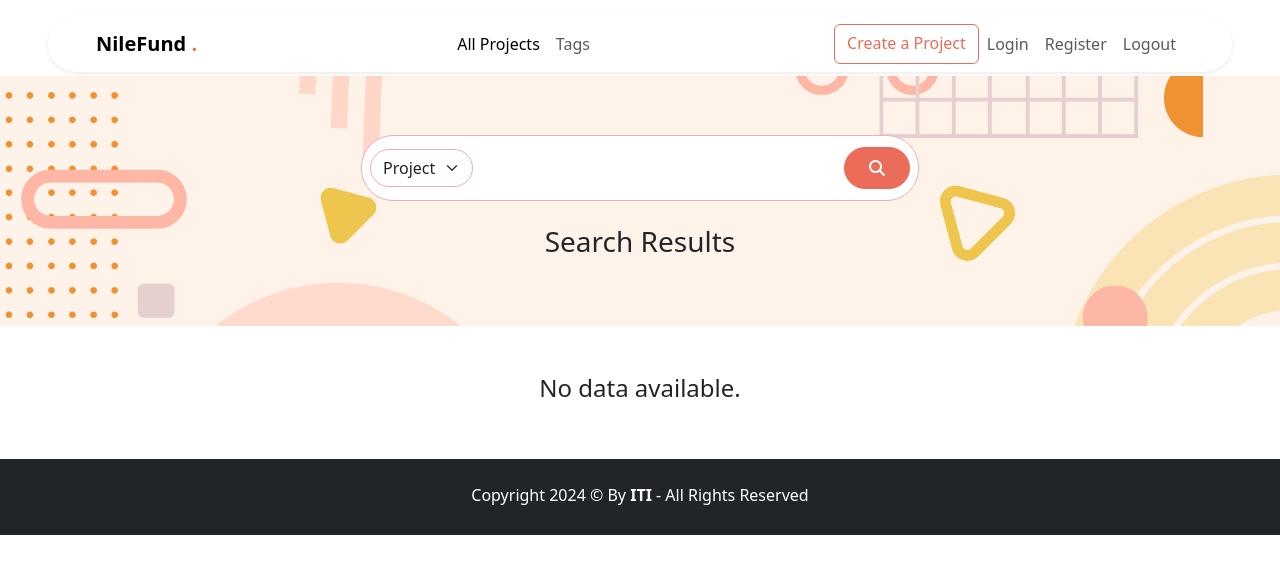
After one commit to HudaMohamed22/CrowdFunding-Web-App-Django-ITI, a Django app: page /home/search/ in a window 1280 px wide. The commit adds this page. Shown: the top 574 px of the page. Run offline with Django 5.2, Linux system fonts and the light colour scheme; some libraries are stand-ins or nearby versions.

Commit message:
adding search view and search_results.html

```diff
--- /dev/null
+++ b/homepage/forms.py
@@ -0,0 +1,12 @@
+from django import  forms
+
+class SearchForm(forms.Form):
+    options = [('project', 'Project'), ('tag', 'Tag')]
+    search_option = forms.ChoiceField(choices=options)
+    query = forms.CharField(max_length=100, label='', required=True)
+
+    def clean_query(self):
+        query = self.cleaned_data.get("query")
+        if not query or query.isspace():
+            raise forms.ValidationError("This field cannot be empty.")
+        return query
--- /dev/null
+++ b/homepage/templates/homepage/search_results.html
@@ -0,0 +1,84 @@
+{% extends 'layouts/base.html' %}
+{% load static %}
+
+
+{% block 'CSS_attachement' %}
+<link rel="stylesheet" href="{% static 'css/general_styles.css' %}">
+<style>
+    .hero-section-header-bg {
+    background-image: url("{% static 'homepage/images/header.png' %}");
+}
+</style>
+{% endblock %}
+
+{% block 'page-title' %}
+<title>NileFund - Search Results</title>
+{% endblock %}
+
+{% block 'hero-section-content' %}
+<!-- Start hero section -->
+<section class="d-flex align-items-center justify-content-center hero-section-header-bg" id="hero-section" >
+<div class="container">
+    <div class="d-flex align-items-center justify-content-center flex-column g-3">
+        <div class="rounded-5 border border-danger-subtle px-1 w-50 bg-white">
+            <form method="GET" action="{% url 'search' %}" class="d-flex align-items-center position-relative">
+                <!-- {{form}} -->
+                <div class="m-1">
+                    {{searchForm.search_option}}
+                </div>
+                <div class="m-1">
+                    {{searchForm.query}}
+                </div>
+                <button class="btn btn-special rounded-5 px-4 py-2 position-absolute align-items-center m-1 end-0">
+                    <i class="fa-solid fa-magnifying-glass"></i>
+                </button>
+            </form>
+        </div>
+        <h3 class="mt-4">Search Results</h3>
+    </div>
+</div>
+</section>
+{% endblock %}
+
+{% block 'body-content' %}
+
+<div class="container my-5">
+    <div class="row mb-5">
+        {% if searchResults %}
+            {% for searchResult in searchResults %}
+                <div class="col-12 col-md-6" width="20rem;">
+                    <div class="shadow-sm p-2 d-flex">
+                        <div class="overflow-hidden">
+                            <img src="{{ searchResult.image_url }}" class="d-block mx-auto" width="120px" height="110px" alt="" />
+                        </div>
+                        <div class="card-body px-4">
+                            <div class="mb-2">
+                                <h6 class="card-title d-inline-block">{{searchResult.title}}</h6>
+                            </div>
+                            <p class="mb-3"><span class="fw-bold">Total Target:</span> {{searchResult.total_target}}</p>
+                            <p class="mb-1"><span class="fw-bold">Start Date:</span> {{searchResult.start_date}}</p>
+                            <p><span class="fw-bold">End Date:</span> {{searchResult.end_date}}</p>
+                        </div>
+                    </div>
+                </div>
+            {% endfor %}
+        {% else %}
+            <h4 class="text-center ">No data available.</h4>
+        {% endif %}
+    </div>
+</div>
+{% endblock %}
+
+
+
+{% block 'JS_attachement' %}
+<script>
+    selectElem = document.querySelector('#id_search_option');
+    selectElem.classList.add("form-select", "rounded-5","border","border-danger-subtle");
+
+    searchInput = document.querySelector('#id_query');
+    searchInput.classList.add("form-control", "bg-white","border-0","rounded-4","shadow-none","py-3","w-100");
+    // searchInput.classList.add("form-control");
+</script>
+<script src="{% static 'js/script.js' %}"></script>
+{% endblock %}
--- a/homepage/urls.py
+++ b/homepage/urls.py
@@ -1,7 +1,8 @@
 from django.urls import path
-from homepage.views import landing
+from homepage.views import landing, search
 
 
 urlpatterns = [
     path('', landing, name="home.landing"),
+    path('search/', search, name="search"),
 ]
--- a/homepage/views.py
+++ b/homepage/views.py
@@ -1,6 +1,29 @@
 from django.shortcuts import render
+from homepage.forms import SearchForm
+from project.models import Project, Tag
 
 # Create your views here.
 
 def landing(request):
     return render(request, "homepage/homepage.html")
+
+
+def search(request):
+    form = SearchForm(request.GET)
+    if form.is_valid():
+        search_option = form.cleaned_data['search_option']
+        query = form.cleaned_data['query']
+
+        if search_option == 'project':
+            results = Project.objects.filter(title__icontains=query)
+        elif search_option == 'tag':
+            try:
+                tag = Tag.objects.get(name__iexact=query)
+                results = tag.projects.all()
+            except:
+                results = []
+        else:
+            results = []
+    else:
+        results = []
+    return render(request, 'homepage/search_results.html', {'searchForm': form, 'searchResults': results})
--- a/static/css/general_styles.css
+++ b/static/css/general_styles.css
@@ -10,6 +10,12 @@
     --gray-color: #727272;
     --gray-color-subtle:#e0e5eb;
 
+}
+
+.hero-section-header-bg {
+    min-height: 250px;
+    background-position: center;
+    background-size: cover;
 }
 
 .bg-main-color {
```
Also changed, not shown: homepage/templates/homepage/homepage.html (+15 -9 lines).
